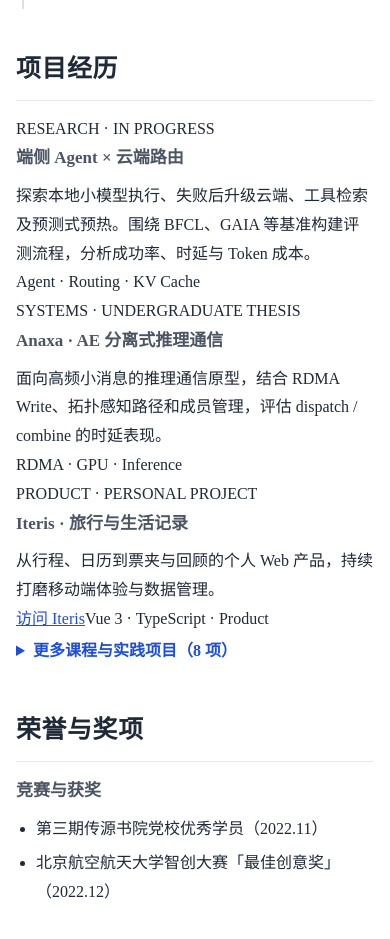
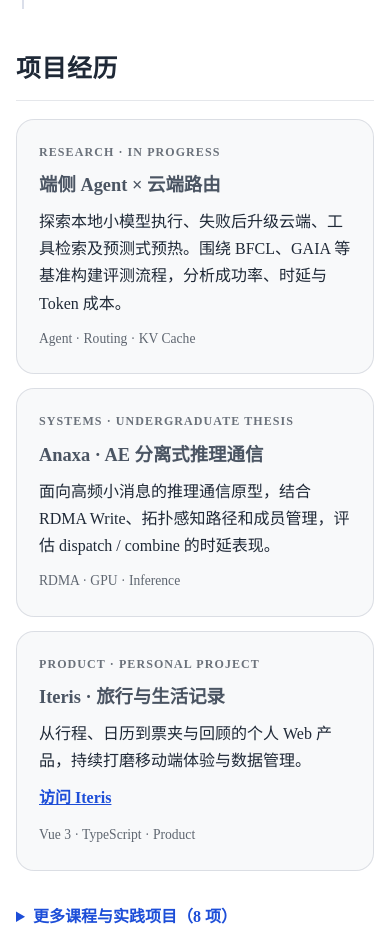
Before and after one commit to Jolyndra/Jolyndra.github.io, a plain HTML site: page index.html in a window 390 px wide. Shown: the part 2618-3557 px from the top of the page. Drawn offline with Linux system fonts and the light colour scheme.

Commit message:
Update portfolio copy and featured work styling

```diff
--- a/styles.css
+++ b/styles.css
@@ -856,3 +856,6 @@ html[data-theme="dark"] .back-to-top {
 html[data-theme="dark"] .share-image-error {
   color: #fca5a5;
 }
+
+/* Featured work */
+.featured-projects{display:grid;grid-template-columns:repeat(2,minmax(0,1fr));gap:14px;margin:18px 0 28px}.featured-card{display:flex;flex-direction:column;gap:10px;padding:22px;border:1px solid rgba(120,130,150,.22);border-radius:18px;background:rgba(130,145,165,.055)}.featured-card:last-child{grid-column:1/-1}.featured-card h3{margin:0;font-size:1.15rem;line-height:1.35}.featured-card p{margin:0;line-height:1.7}.featured-kicker{font-size:.75rem;letter-spacing:.09em;font-weight:700;opacity:.65}.featured-tags{font-size:.85rem;opacity:.7;margin-top:auto}.featured-card a{align-self:flex-start;font-weight:600}.featured-card:hover{border-color:rgba(105,125,170,.5);transform:translateY(-2px);transition:transform .2s,border-color .2s}@media(max-width:700px){.featured-projects{grid-template-columns:1fr}.featured-card:last-child{grid-column:auto}}@media(prefers-reduced-motion:reduce){.featured-card:hover{transform:none}}
```
